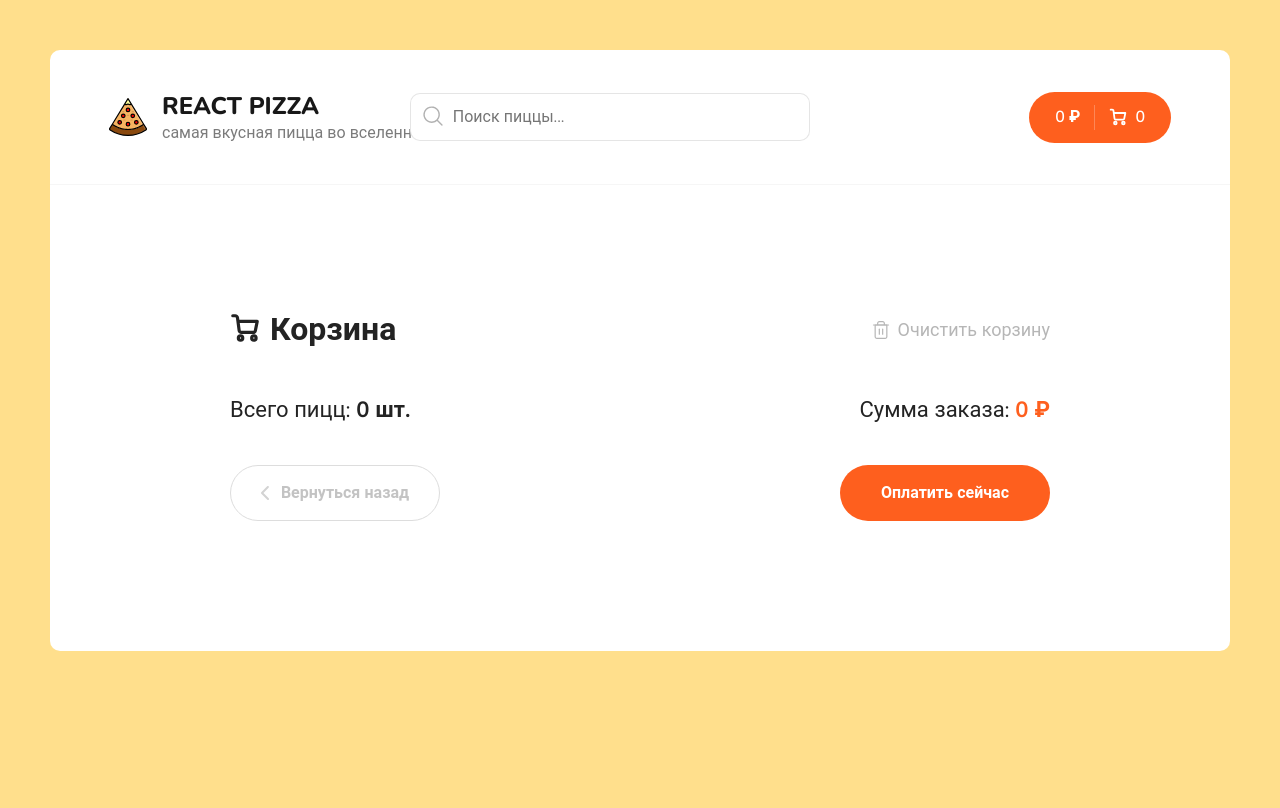
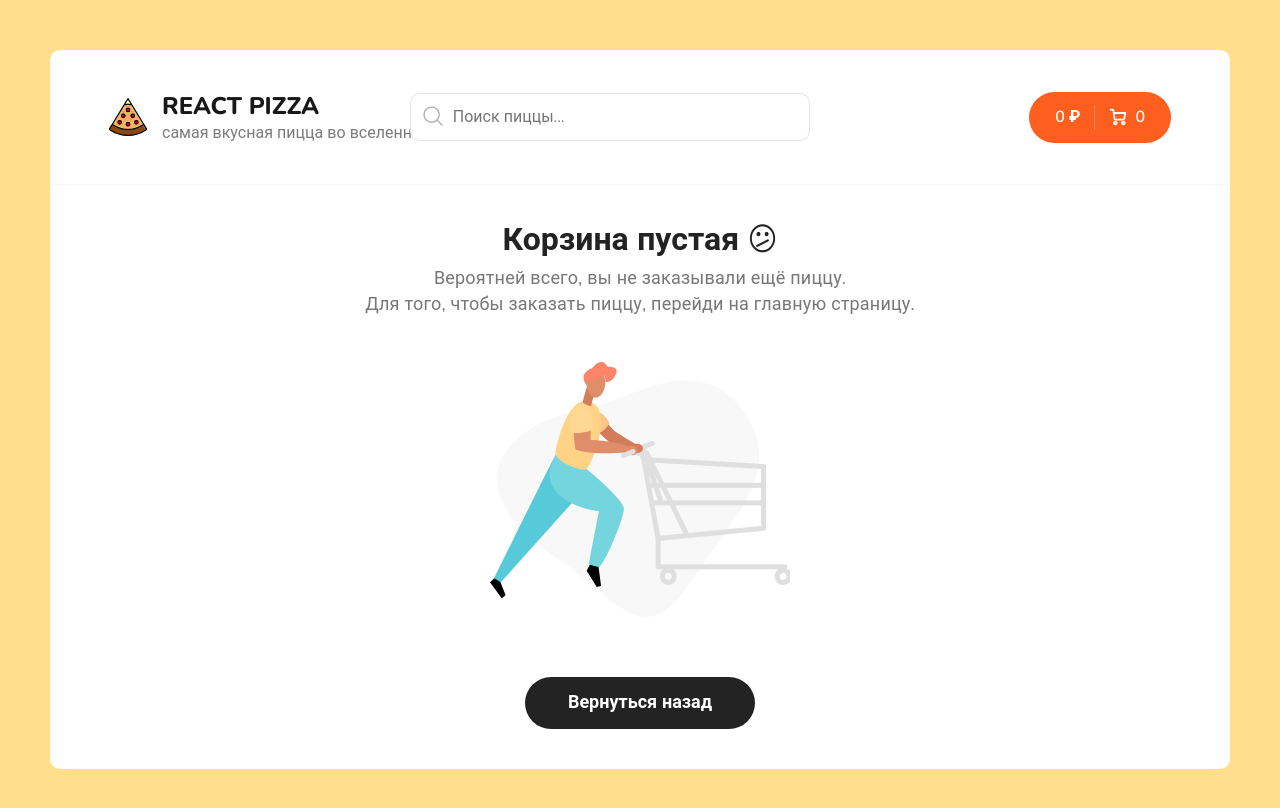
Before and after one commit to JLMaikl/react-pizza, a React (Create React App) app: page /cart in a window 1280 px wide. Shown: the top 808 px of the page. Built offline with nearby package versions, Linux system fonts and the light colour scheme.

Commit message:
Добавляет компонент CartEmpty

```diff
--- /dev/null
+++ b/src/components/CartEmpty.jsx
@@ -0,0 +1,17 @@
+import React from 'react';
+import { Link } from 'react-router-dom';
+
+import cartEmptyImg from '../assets/img/empty-cart.png';
+
+const CartEmpty = () => {
+  return (
+    <div class="cart cart--empty">
+        <h2>Корзина пустая <span>😕</span></h2>
+        <p>Вероятней всего, вы не заказывали ещё пиццу.<br />Для того, чтобы заказать пиццу, перейди на главную страницу.</p>
+        <img src={cartEmptyImg} alt="Empty cart" />
+        <Link class="button button--black" to="/"><span>Вернуться назад</span></Link>
+    </div>
+  )
+}
+
+export default CartEmpty;
--- a/src/components/CartItem.jsx
+++ b/src/components/CartItem.jsx
@@ -2,7 +2,7 @@ import React from 'react';
 import { useDispatch } from 'react-redux';
 import { addItem, minusItem, removeItem } from '../redux/slices/cartSlice';
 
-const CartItem = ({ id, title, type, price, count, imageUrl }) => {
+const CartItem = ({ id, title, type, size, price, count, imageUrl }) => {
   const dispatch = useDispatch();
 
   const onClickPlus = () => {
@@ -25,7 +25,7 @@ const CartItem = ({ id, title, type, price, count, imageUrl }) => {
       </div>
       <div className="cart__item-info">
         <h3>{title}</h3>
-        <p>{type}, 26 см.</p>
+        <p>{type}, {size} см.</p>
       </div>
       <div className="cart__item-count">
         <button
--- a/src/components/PizzaBlock/index.jsx
+++ b/src/components/PizzaBlock/index.jsx
@@ -28,7 +28,7 @@ const PizzaBlock = ({ id, title, price, imageUrl, sizes, types }) => {
           price,
           imageUrl,
           type: typeNames[activeType],
-          size: activeSize
+          size: sizes[activeSize]
         };
 
         dispatch(addItem(item));
--- a/src/pages/Cart.jsx
+++ b/src/pages/Cart.jsx
@@ -5,6 +5,7 @@ import { useSelector, useDispatch } from 'react-redux';
 
 import CartItem from '../components/CartItem';
 import { clearItems } from '../redux/slices/cartSlice';
+import CartEmpty from '../components/CartEmpty';
 
 const Cart = () => {
   const dispatch = useDispatch();
@@ -17,6 +18,9 @@ const Cart = () => {
       dispatch(clearItems());
     };
 
+    if(!totalPrice) {
+      return <CartEmpty />
+    }
 
   return (
     <div className="container container--cart">
```
